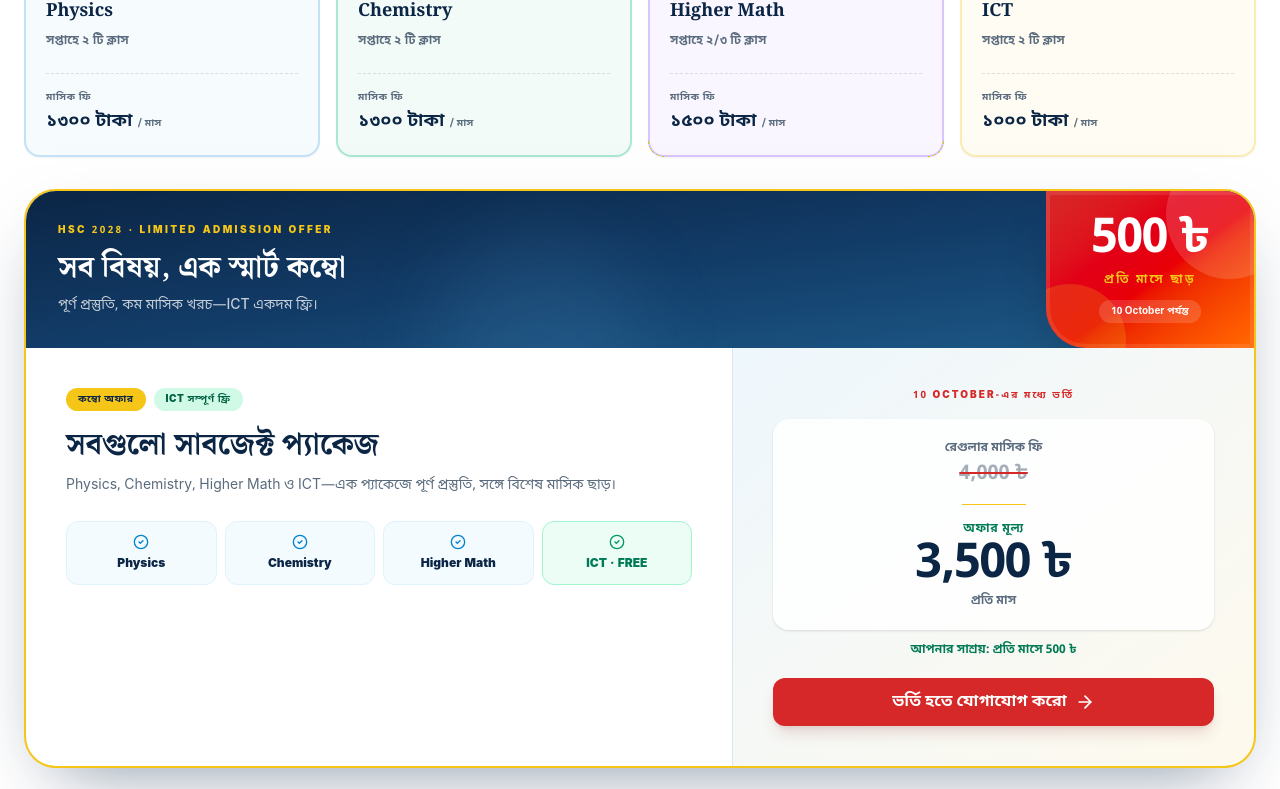
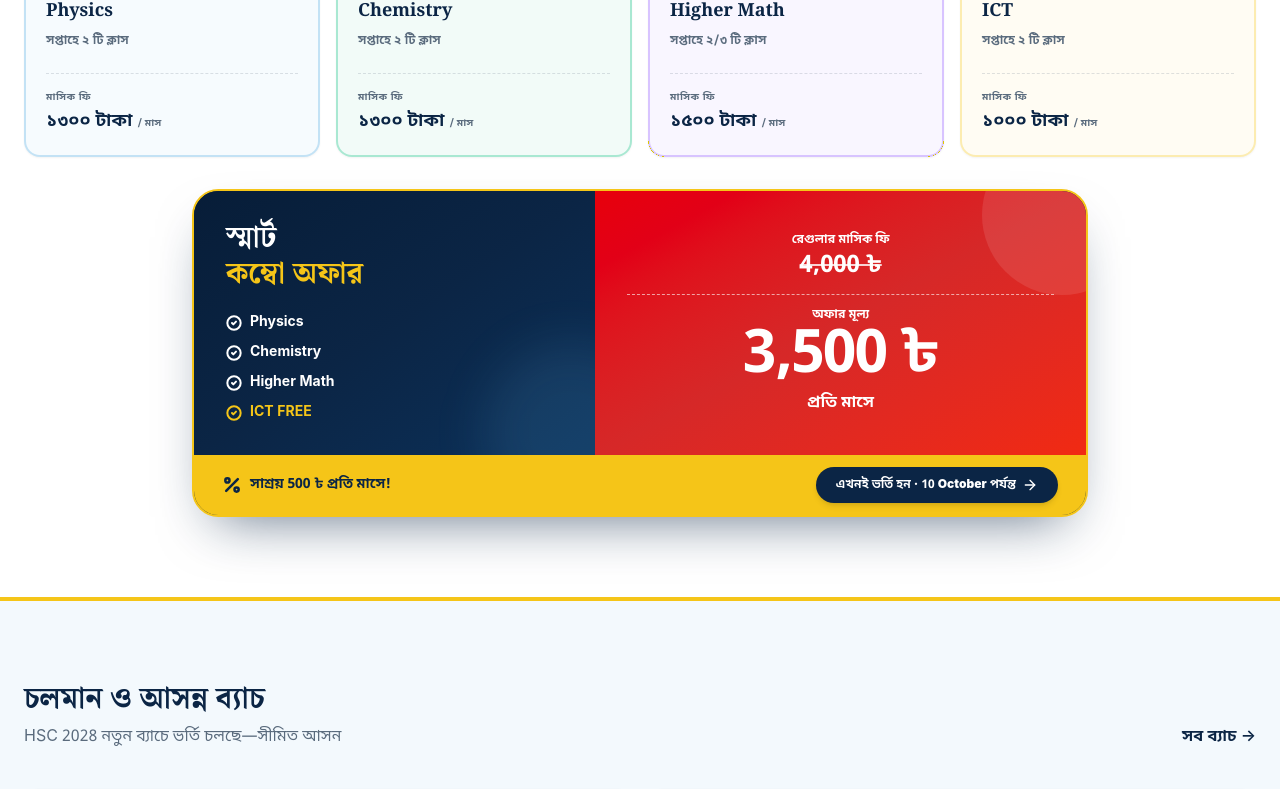
Before and after one commit to Mostafijur-1/Al-Biruni-Study-Point, a Next.js app: page / in a window 1280 px wide. Shown: the part 1015-1804 px from the top of the page. Built offline with nearby package versions, Linux system fonts and the light colour scheme; no server answers.

Commit message:
Match combo card to reference design

```diff
--- a/components/home/HomeSection.tsx
+++ b/components/home/HomeSection.tsx
@@ -199,60 +199,44 @@ export function HomeSection({ dict, brand }: HomeSectionProps) {
           </div>
 
           {/* Special Combo Package Card */}
-          <div className="relative mt-8 overflow-hidden rounded-[2rem] border-2 border-brand-yellow bg-card shadow-[0_28px_70px_-32px_rgba(11,37,69,0.55)] transition duration-300 hover:-translate-y-1 hover:shadow-[0_34px_80px_-32px_rgba(220,38,38,0.48)]">
-            <header className="relative min-h-40 overflow-hidden bg-linear-to-br from-primary via-[#123c68] to-[#1e5b89] p-6 pr-48 text-white sm:min-h-36 sm:p-8 sm:pr-60">
-              <span className="absolute -bottom-24 left-1/3 size-52 rounded-full bg-sky-300/10 blur-2xl" aria-hidden />
-              <p className="relative hidden text-[10px] font-black uppercase tracking-[0.24em] text-brand-yellow sm:block">HSC 2028 · Limited admission offer</p>
-              <h3 className="relative mt-5 max-w-xl font-display text-2xl font-black leading-tight sm:mt-3 sm:text-3xl">
-                <span className="sm:hidden">স্মার্ট<br />কম্বো অফার</span>
-                <span className="hidden sm:inline">সব বিষয়, এক স্মার্ট কম্বো</span>
-              </h3>
-              <p className="relative mt-2 hidden max-w-lg text-sm font-medium text-white/75 sm:block">পূর্ণ প্রস্তুতি, কম মাসিক খরচ—ICT একদম ফ্রি।</p>
+          <div className="mx-auto mt-8 max-w-4xl overflow-hidden rounded-[1.65rem] border-2 border-brand-yellow bg-primary shadow-[0_24px_55px_-24px_rgba(11,37,69,0.65)] transition duration-300 hover:-translate-y-1 hover:shadow-[0_30px_65px_-24px_rgba(220,38,38,0.5)]">
+            <div className="grid sm:grid-cols-[0.9fr_1.1fr]">
+              <section className="relative overflow-hidden bg-linear-to-br from-[#071d38] via-primary to-[#0b315a] p-6 text-white sm:p-8" aria-label="Combo package subjects">
+                <span className="absolute -bottom-16 -right-16 size-44 rounded-full bg-sky-300/10 blur-xl" aria-hidden />
+                <p className="relative font-display text-2xl font-black leading-none sm:text-3xl">
+                  <span className="block text-white">স্মার্ট</span>
+                  <span className="mt-1.5 block text-brand-yellow">কম্বো অফার</span>
+                </p>
+                <ul className="relative mt-6 space-y-2.5 text-sm font-bold" aria-label="Included subjects">
+                  {["Physics", "Chemistry", "Higher Math", "ICT FREE"].map((subject, index) => (
+                    <li key={subject} className={cn("flex items-center gap-2", index === 3 && "text-brand-yellow")}>
+                      <CheckCircle2 className="size-4 shrink-0" strokeWidth={3} />
+                      <span>{subject}</span>
+                    </li>
+                  ))}
+                </ul>
+              </section>
 
-              <div className="absolute right-0 top-0 flex h-full w-44 flex-col items-center justify-center overflow-hidden rounded-bl-[2.5rem] bg-linear-to-br from-brand-red via-red-600 to-orange-500 px-4 text-center shadow-2xl ring-4 ring-inset ring-white/10 sm:w-52" aria-label="500 taka discount every month until 10 October">
-                <span className="absolute -right-10 -top-10 size-32 rounded-full bg-white/15" aria-hidden />
-                <span className="absolute -bottom-12 -left-8 size-28 rounded-full bg-brand-yellow/20" aria-hidden />
-                <p className="relative text-4xl font-black leading-none tracking-tight sm:text-5xl">500 ৳</p>
-                <p className="relative mt-2 text-xs font-black uppercase tracking-[0.18em] text-brand-yellow">প্রতি মাসে ছাড়</p>
-                <p className="relative mt-3 rounded-full bg-white/15 px-3 py-1 text-[10px] font-bold">10 October পর্যন্ত</p>
-              </div>
-            </header>
+              <section className="relative flex flex-col items-center justify-center overflow-hidden bg-linear-to-br from-red-600 via-brand-red to-[#f12a12] p-6 text-center text-white sm:p-8" aria-label="Combo offer price">
+                <span className="absolute -right-14 -top-14 size-40 rounded-full bg-white/10" aria-hidden />
+                <p className="relative text-xs font-bold">{dict.hsc2028.combo.regularFeeLabel}</p>
+                <p className="relative mt-0.5 text-2xl font-black line-through decoration-2 decoration-white/80">{dict.hsc2028.combo.regularFee}</p>
+                <div className="relative my-3 w-full border-t border-dashed border-white/60" />
+                <p className="relative text-xs font-bold">অফার মূল্য</p>
+                <p className="relative mt-1 text-5xl font-black leading-none tracking-tight sm:text-6xl">{dict.hsc2028.combo.offerFee}</p>
+                <p className="relative mt-1 text-base font-bold">প্রতি মাসে</p>
+              </section>
+            </div>
 
-            <div className="grid lg:grid-cols-[1.15fr_0.85fr]">
-              <div className="p-6 sm:p-8 lg:p-10">
-                <div className="flex flex-wrap items-center gap-2">
-                  <span className="rounded-full bg-brand-yellow px-3 py-1 text-[10px] font-black uppercase tracking-wider text-accent-foreground">{dict.hsc2028.combo.badge}</span>
-                  <span className="rounded-full bg-emerald-100 px-3 py-1 text-[10px] font-black uppercase tracking-wider text-emerald-800">ICT সম্পূর্ণ ফ্রি</span>
-                </div>
-                <h4 className="mt-4 font-display text-2xl font-black text-primary sm:text-3xl">{dict.hsc2028.combo.title}</h4>
-                <p className="mt-3 max-w-2xl text-sm leading-relaxed text-muted">{dict.hsc2028.combo.description}</p>
-
-                <div className="mt-6 grid grid-cols-2 gap-2 sm:grid-cols-4">
-                  {["Physics", "Chemistry", "Higher Math", "ICT · FREE"].map((subject, index) => (
-                    <div key={subject} className={cn("rounded-xl border px-3 py-3 text-center text-xs font-black", index === 3 ? "border-emerald-200 bg-emerald-50 text-emerald-700" : "border-sky-100 bg-sky-50/70 text-primary")}>
-                      <CheckCircle2 className={cn("mx-auto mb-1.5 size-4", index === 3 ? "text-emerald-600" : "text-sky-600")} />
-                      {subject}
-                    </div>
-                  ))}
-                </div>
-              </div>
-
-              <aside className="border-t border-border bg-linear-to-br from-secondary/75 to-brand-yellow/10 p-6 sm:p-8 lg:border-l lg:border-t-0 lg:p-10">
-                <p className="text-center text-[10px] font-black uppercase tracking-[0.2em] text-brand-red">{dict.hsc2028.combo.offerFeeLabel}</p>
-                <div className="mt-4 rounded-2xl border border-white bg-white/85 p-5 text-center shadow-sm">
-                  <p className="text-xs font-bold text-muted">{dict.hsc2028.combo.regularFeeLabel}</p>
-                  <p className="mt-1 text-xl font-black text-muted/55 line-through decoration-2 decoration-brand-red">{dict.hsc2028.combo.regularFee}</p>
-                  <div className="mx-auto my-4 h-px w-16 bg-brand-yellow" />
-                  <p className="text-xs font-black uppercase tracking-wider text-emerald-700">অফার মূল্য</p>
-                  <p className="mt-1 text-4xl font-black tracking-tight text-primary sm:text-5xl">{dict.hsc2028.combo.offerFee}</p>
-                  <p className="mt-1 text-xs font-bold text-muted">প্রতি মাস</p>
-                </div>
-                <p className="mt-3 text-center text-xs font-black text-emerald-700">আপনার সাশ্রয়: প্রতি মাসে 500 ৳</p>
-                <Link href={"/contact"} className={cn(buttonVariants({ variant: "default", size: "lg" }), "mt-5 w-full justify-center rounded-xl shadow-lg shadow-red-900/15 transition-all hover:scale-[1.02]")}>
-                  {dict.hsc2028.combo.cta} <ArrowRight className="size-5" />
-                </Link>
-              </aside>
-            </div>
+            <footer className="grid items-center gap-3 bg-brand-yellow px-5 py-3 text-primary sm:grid-cols-[1fr_auto] sm:px-7">
+              <p className="flex items-center justify-center gap-2 text-sm font-black sm:justify-start">
+                <Percent className="size-5" strokeWidth={3} />
+                সাশ্রয় 500 ৳ প্রতি মাসে!
+              </p>
+              <Link href={"/contact"} className="inline-flex min-h-9 items-center justify-center gap-1.5 rounded-full bg-primary px-5 py-2 text-xs font-black text-primary-foreground shadow-md transition hover:scale-[1.02] hover:bg-primary/90">
+                এখনই ভর্তি হন · 10 October পর্যন্ত <ArrowRight className="size-4" />
+              </Link>
+            </footer>
           </div>
 
         </div>
```
Also changed, not shown: 1 other file (tests, documents, lock files or other folders).
